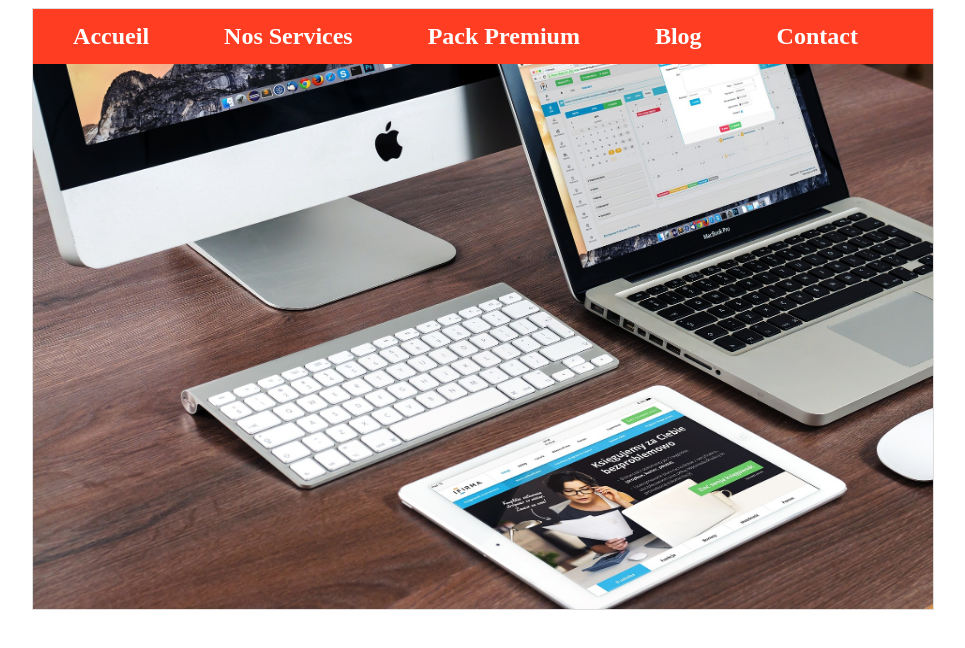
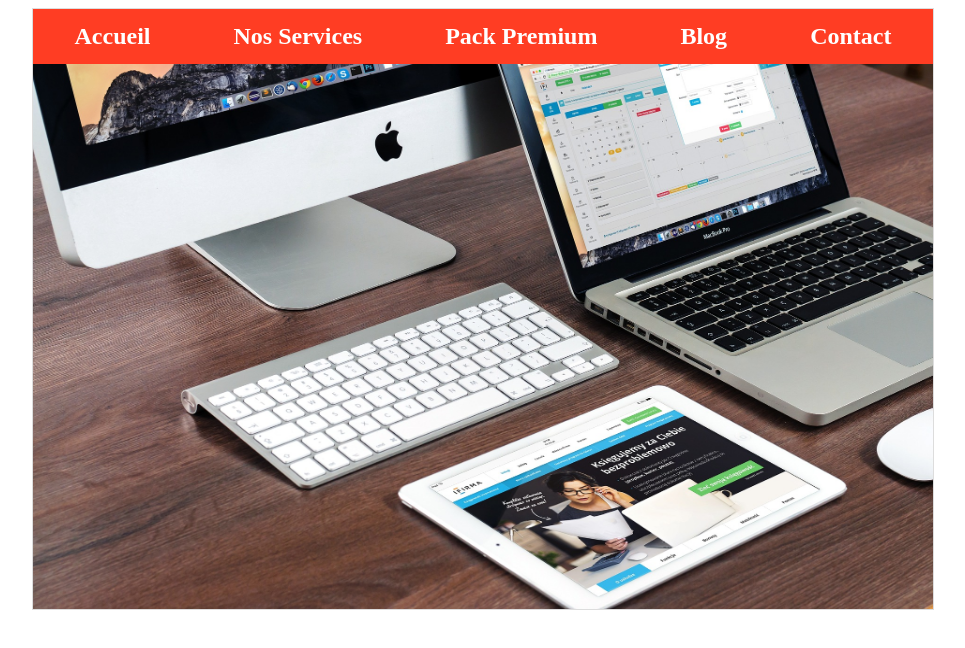
Before and after one commit to MartineDao/Maquette-F1, a plain HTML site: page index.html in a window 1280 px wide. Shown: the whole page, without its empty margins (157-1122 px from the left). Drawn offline with Linux system fonts and the light colour scheme.

Commit message:
modif de l'en-tête

```diff
--- a/index.html
+++ b/index.html
@@ -1,20 +1,22 @@
 <!DOCTYPE html>
 <html lang="en">
+
 <head>
     <meta charset="UTF-8">
     <meta http-equiv="X-UA-Compatible" content="IE=edge">
     <meta name="viewport" content="width=device-width, initial-scale=1.0">
     <link rel="stylesheet" href="style.css">
-    <title>Maquette-une-Fg</title>
+    <title>Maquette-Fgma1</title>
 </head>
+
 <body>
     <div class="conteneur">
         <div class="en-tête">
-            <span>Accueil</span>
-            <span>Nos Services</span>
-            <span>Pack Premium</span>
-            <span>Blog</span>
-            <span>Contact</span>
+            <a href="">Accueil</a>
+            <a href="">Nos Services</a>
+            <a href="">Pack Premium</a>
+            <a href="">Blog</a>
+            <a href="">Contact</a>
         </div>
         <div class="corps">
             <img src="Images/PC.jpg" alt="ordinateur">
@@ -22,4 +24,5 @@
     </div>
 
 </body>
+
 </html>
--- a/style.css
+++ b/style.css
@@ -13,18 +13,16 @@
     background-color: #ff3d23;
     height: 55px;
     display: flex;
-    justify-content: center;
+    justify-content: space-around;
     align-items: center;
+
 }
 
-span {
+a {
     color: white;
     font-weight: bold;
     font-size: 1.5rem;
-    margin-right: 55px;
-    margin-left: 20px;
-
-
+    text-decoration: none;
 }
 
 img {
```
